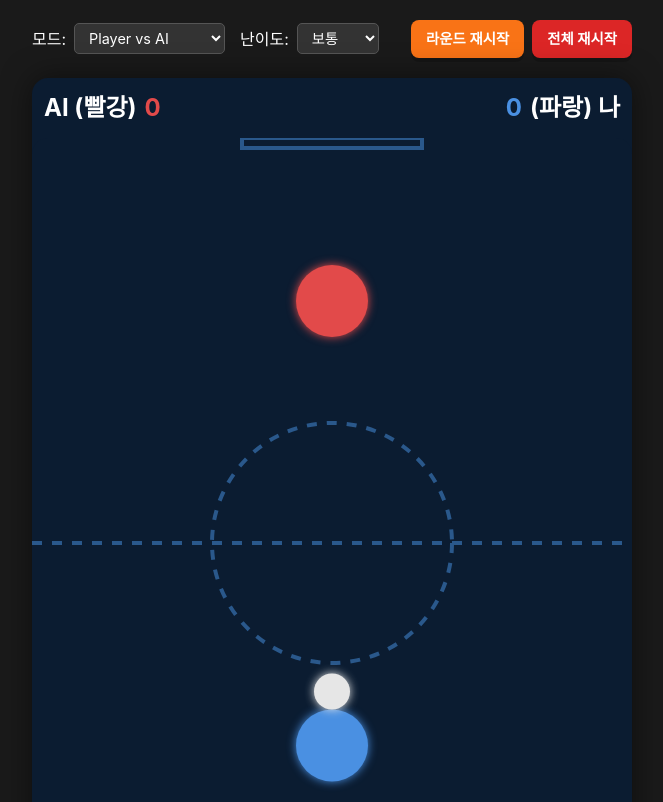
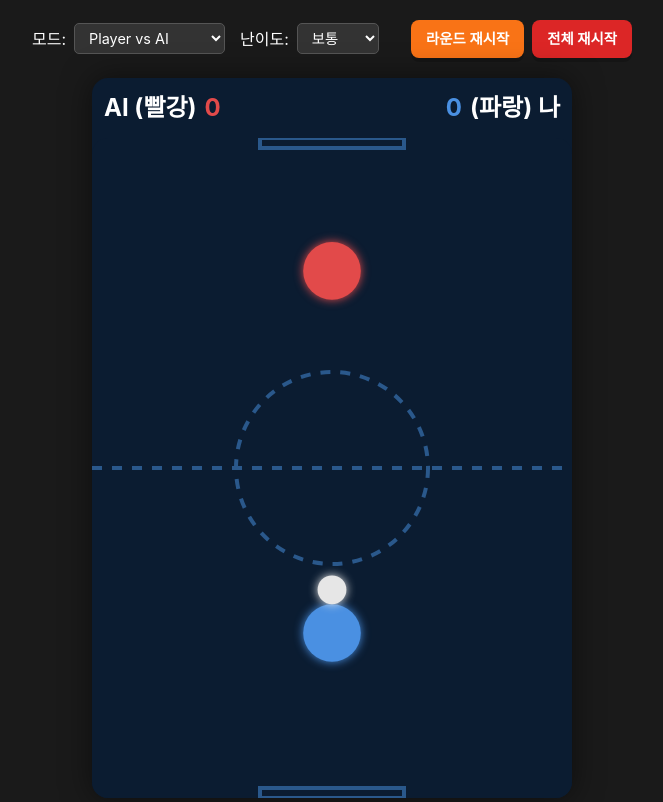
Before and after one commit to haashick/MiniGame_air_hockey, a plain HTML site: page index.html in a window 1280 px wide. Shown: the top 802 px of the page, without its empty margins (308-971 px from the left). Drawn offline with nearby package versions, Linux system fonts and the light colour scheme.

Commit message:
Improve PvP movement and adjust canvas resizing

```diff
--- a/index.html
+++ b/index.html
@@ -3,7 +3,7 @@
 <head>
     <meta charset="UTF-8">
     <meta name="viewport" content="width=device-width, initial-scale=1.0">
-    <title>모바일 에어하키 (PvP 모드 추가)</title>
+    <title>모바일 에어하키 (PvP 움직임 개선)</title>
     <!-- Tailwind CSS CDN 로드 -->
     <script src="https://cdn.tailwindcss.com"></script>
     <style>
@@ -56,8 +56,12 @@
 
 
         #gameContainer {
-            width: 100%;
-            max-width: 600px;
+            /* 뷰포트에 맞게 크기를 조정하되, 데스크톱에서 너무 커지는 것을 방지 (1:1.5 비율 유지) */
+            /* min(화면 너비 95%, 화면 높이 90%를 1:1.5로 맞춘 너비, 최대 600px) */
+            width: min(95vw, calc(90vh / 1.5), 600px);
+            height: auto;
+            max-height: 90vh;
+
             aspect-ratio: 1 / 1.5;
             display: flex;
             flex-direction: column;
@@ -68,6 +72,9 @@
         }
 
         canvas {
+            /* 캔버스가 컨테이너의 나머지 공간을 모두 채우도록 flex: 1 설정 */
+            flex: 1;
+            width: 100%;
             background-color: var(--board-color);
             border-radius: 1rem;
             touch-action: none;
@@ -285,8 +292,14 @@
 
     // === 초기화 및 리사이즈 함수 ===
     function resizeCanvas() {
+        // 캔버스 크기 조정 (컨테이너 크기 사용)
         width = container.clientWidth;
-        height = container.clientHeight * 0.9;
+
+        // 스코어보드의 높이를 계산하여 캔버스 높이에서 제외
+        const scoreBoard = document.getElementById('scoreBoard');
+        const scoreBoardHeight = scoreBoard.offsetHeight; // 패딩 포함 실제 높이
+
+        height = container.clientHeight - scoreBoardHeight;
 
         canvas.width = width;
         canvas.height = height;
@@ -531,8 +544,9 @@
             entity1.vx += nDx * (finalVp1 - vp1) * 1.5;
             entity1.vy += nDy * (finalVp1 - vp1) * 1.5;
 
-            entity1.vx += entity2.vx * 0.5;
-            entity1.vy += entity2.vy * 0.5;
+            // PvP 개선: 패들의 움직임 속도를 퍽에 100% 전달하여 튕겨나가게 함 (1.0으로 수정)
+            entity1.vx += entity2.vx * 1.0;
+            entity1.vy += entity2.vy * 1.0;
 
             limitSpeed(entity1);
         }
@@ -731,9 +745,9 @@
                 const mallet = activeTouches.get(identifier);
                 const pos = getPointerPosition(pointer, rect);
 
-                // 속도 계산
-                mallet.vx = (pos.x - mallet.lastX) * 0.5;
-                mallet.vy = (pos.y - mallet.lastY) * 0.5;
+                // 속도 계산: 퍽에 힘을 더 잘 전달하기 위해 계수 0.5를 1.5로 올림
+                mallet.vx = (pos.x - mallet.lastX) * 1.5;
+                mallet.vy = (pos.y - mallet.lastY) * 1.5;
 
                 // 위치 업데이트
                 mallet.x = pos.x;
```
